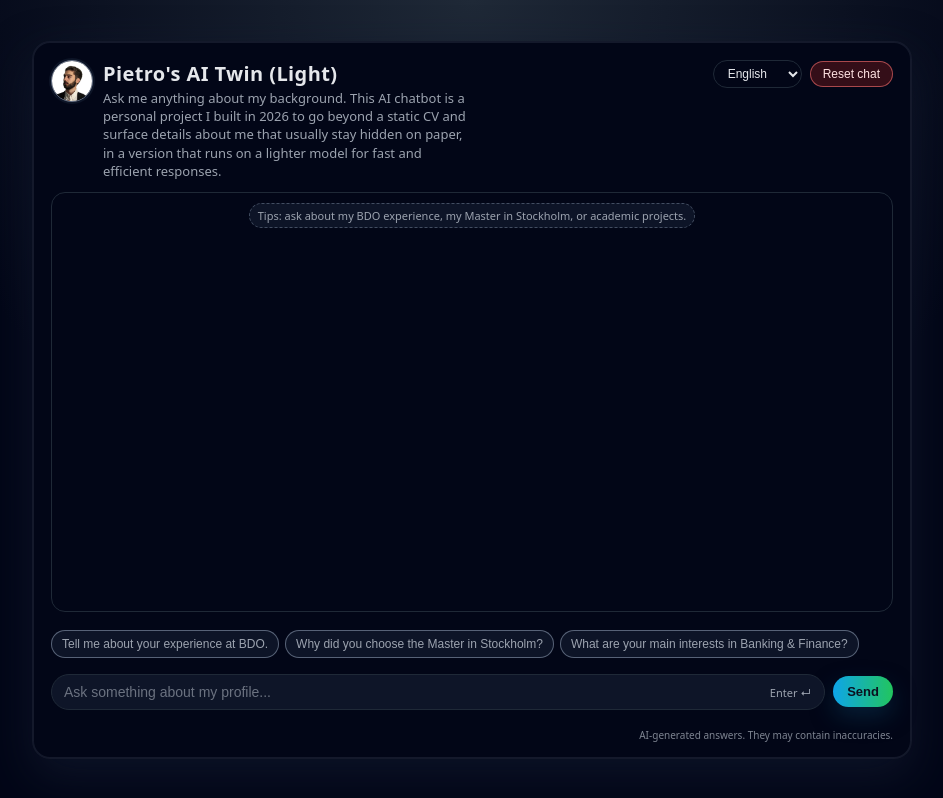
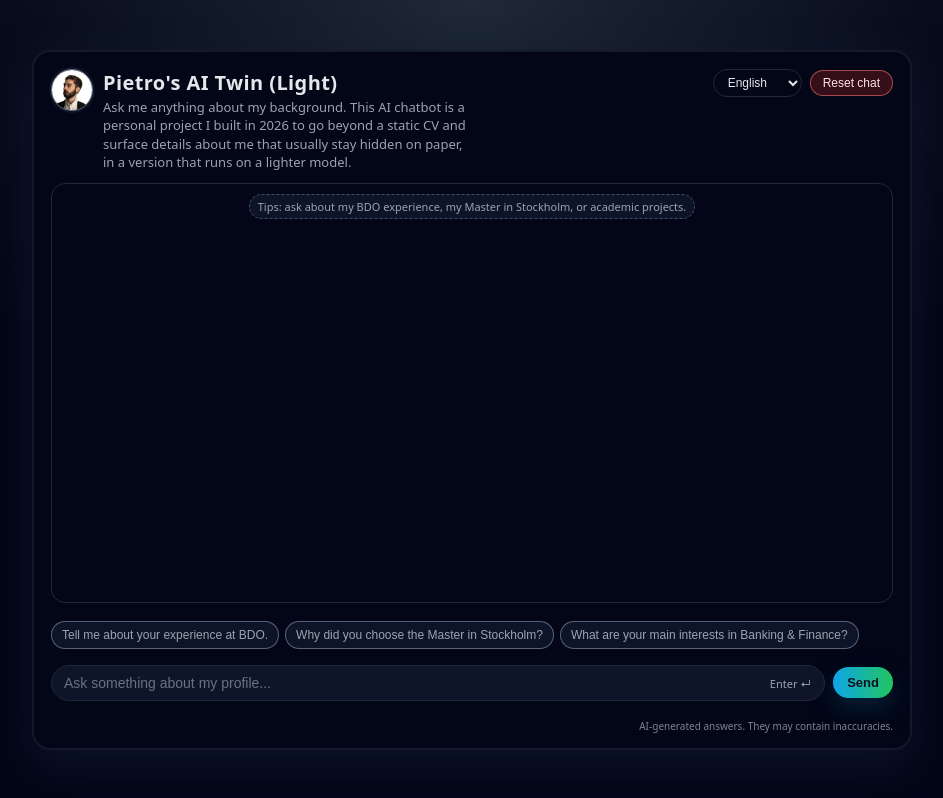
Before and after one commit to pi-mis/cv-chatbot-portfolio-twin, a website: page public/index.html in a window 1280 px wide. Shown: the whole page, without its empty margins (168-1111 px from the left). Drawn offline with Linux system fonts and the light colour scheme.

Commit message:
Update twin subtitle to lighter model text

```diff
--- a/public/index.html
+++ b/public/index.html
@@ -201,7 +201,7 @@
         border-radius: 999px;
         border: 1px solid var(--border);
         background: rgba(15, 23, 42, 0.95);
-        color: var(--text);
+        color: #0b1120;
         font-size: 14px;
         outline: none;
       }
@@ -339,8 +339,7 @@
                 Ask me anything about my background. This AI chatbot is a
                 personal project I built in 2026 to go beyond a static CV and
                 surface details about me that usually stay hidden on paper, in a
-                version that runs on a lighter model for fast and efficient
-                responses.
+                version that runs on a lighter model.
               </div>
             </div>
           </div>
@@ -388,7 +387,7 @@
       const uiText = {
         it: {
           subtitle:
-            'Chiedimi qualcosa sul mio percorso. Questo chatbot AI è un progetto personale che ho creato nel 2026 per andare oltre un CV statico e far emergere dettagli di me che normalmente non si vedono sulla carta, in una versione che usa un modello più leggero per risposte rapide ed efficienti.',
+            'Chiedimi qualcosa sul mio percorso. Questo chatbot AI è un progetto personale che ho creato nel 2026 per andare oltre un CV statico e far emergere dettagli di me che normalmente non si vedono sulla carta, in una versione che usa un modello più leggero.',
           placeholder: 'Chiedi qualcosa sul mio profilo...',
           send: 'Invia',
           hint: 'Invio ↵',
@@ -400,7 +399,7 @@
         },
         en: {
           subtitle:
-            'Ask me anything about my background. This AI chatbot is a personal project I built in 2026 to go beyond a static CV and surface details about me that usually stay hidden on paper, in a version that runs on a lighter model for fast and efficient responses.',
+            'Ask me anything about my background. This AI chatbot is a personal project I built in 2026 to go beyond a static CV and surface details about me that usually stay hidden on paper, in a version that runs on a lighter model.',
           placeholder: 'Ask something about my profile...',
           send: 'Send',
           hint: 'Enter ↵',
@@ -412,7 +411,7 @@
         },
         sv: {
           subtitle:
-            'Fråga vad som helst om min bakgrund. Den här AI-chatten är ett personligt projekt jag byggde 2026 för att gå bortom ett statiskt CV och lyfta fram detaljer om mig som vanligtvis inte syns på papper, i en version som använder en lättare modell för snabba och effektiva svar.',
+            'Fråga vad som helst om min bakgrund. Den här AI-chatten är ett personligt projekt jag byggde 2026 för att gå bortom ett statiskt CV och lyfta fram detaljer om mig som vanligtvis inte syns på papper, i en version som använder en lättare modell.',
           placeholder: 'Fråga något om min profil...',
           send: 'Skicka',
           hint: 'Enter ↵',
```
